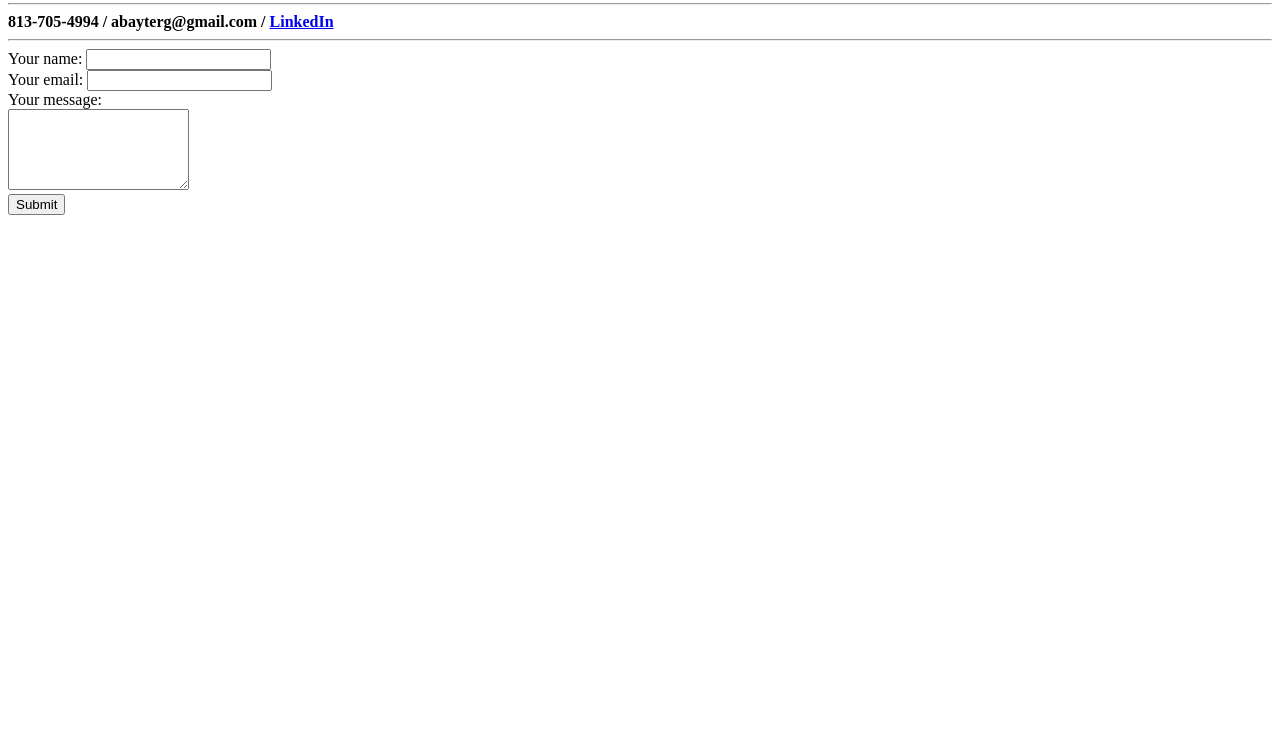
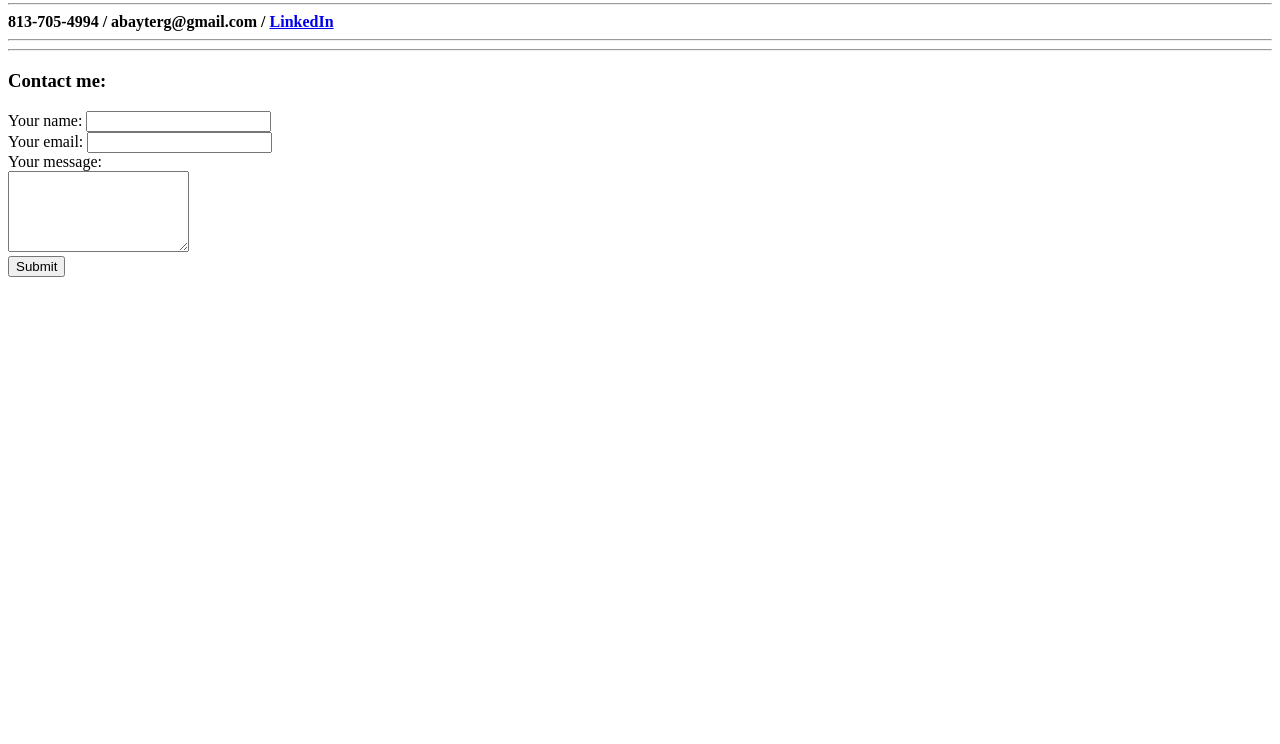
Before and after one commit to abayterg/cv, a plain HTML site: page contact.html in a window 1280 px wide. Shown: the part 56-800 px from the top of the page. Drawn offline with Linux system fonts and the light colour scheme.

Commit message:
Update contact.html

```diff
--- a/contact.html
+++ b/contact.html
@@ -7,8 +7,11 @@
   <body>
     <h3>Contact Details</h3>
     <hr>
+
     <strong>813-705-4994 / abayterg@gmail.com / <a href="https://www.linkedin.com/in/amir-jose-bayter-gonzalez/">LinkedIn</a></strong><hr>
 
+   <hr>
+    <h3>Contact me:</h3>
     <form action="mailto:abayterg@gmail.com" method="post" enctype="text/plain">
       <label>Your name:</label>
       <input type="text" name="yourname" value="">
```
